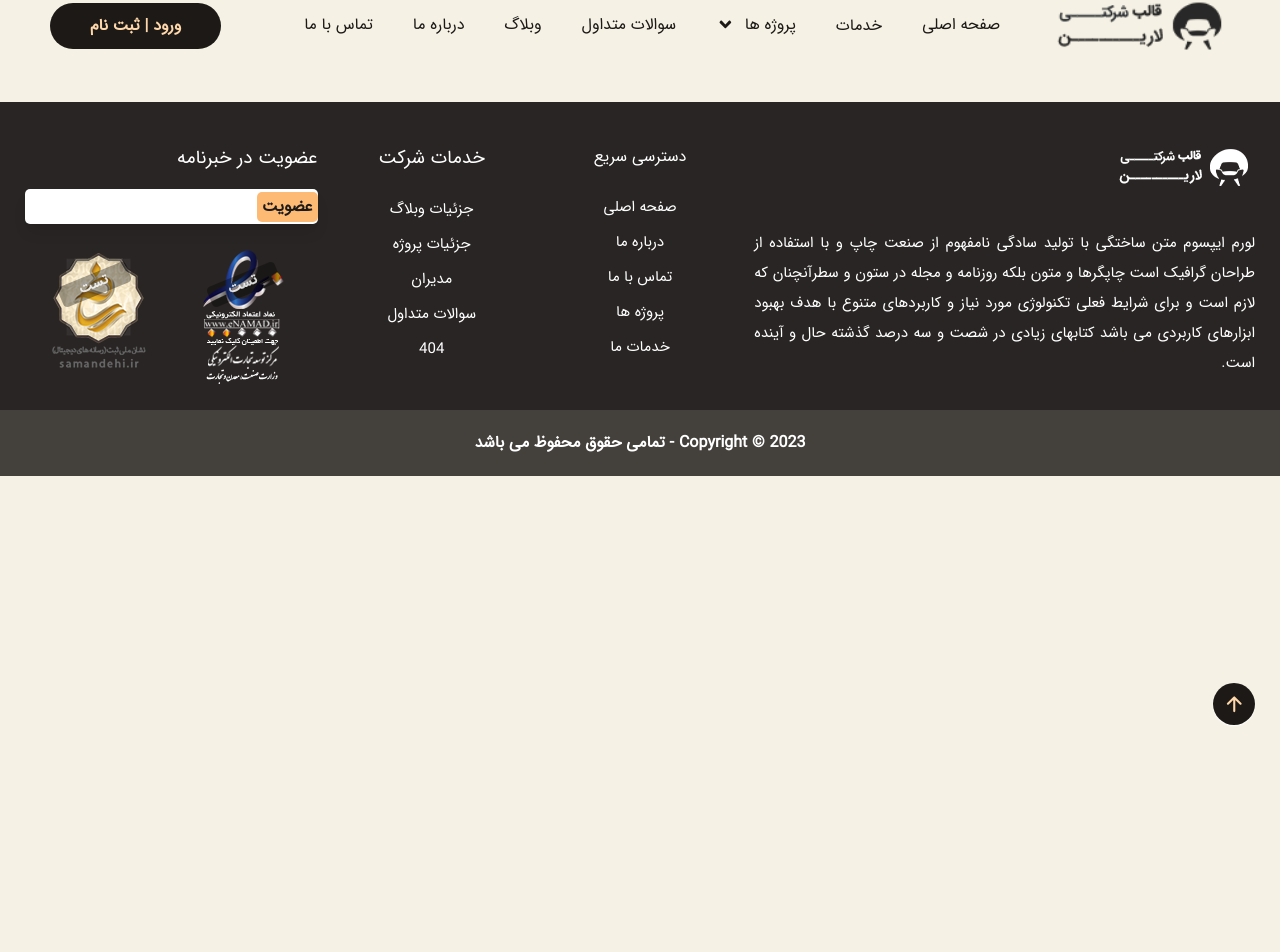
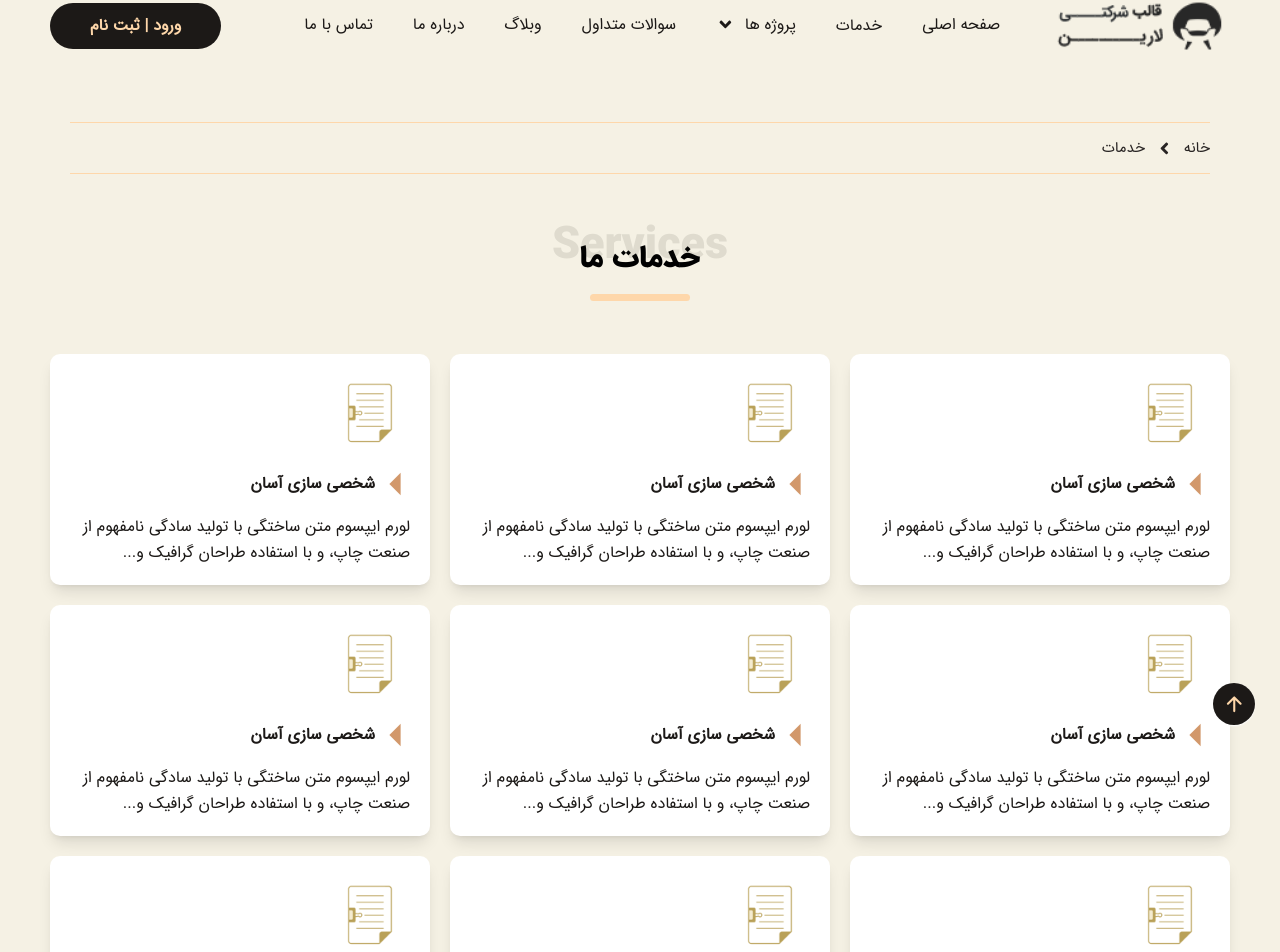
Before and after one commit to Reza-HM/Larin-Corporation, a React (Vite) app: page /services in a window 1280 px wide. Shown: the part 50-1002 px from the top of the page. Before the commit the page ends 800 px from the top, so only its background shows below. Built offline with nearby package versions, Linux system fonts and the light colour scheme.

Commit message:
coding services page

```diff
--- /dev/null
+++ b/src/Components/Modules/BreadCrumb.tsx
@@ -0,0 +1,21 @@
+import { FC } from "react";
+import { FaAngleLeft } from "react-icons/fa";
+
+interface BreadCrumbProps {
+  route: string;
+}
+
+const BreadCrumb: FC<BreadCrumbProps> = ({ route }) => {
+  return (
+    <div className="p-8 text-stone-800 text-2xl">
+      <span className="h-px w-full block bg-orange-200"></span>
+      <div className=" flex items-center gap-4 py-6 ">
+        <p>خانه</p>
+        <FaAngleLeft className="text-3xl" />
+        <p>{route}</p>
+      </div>
+      <span className="h-px w-full block bg-orange-200"></span>
+    </div>
+  );
+};
+export default BreadCrumb;
--- a/src/Components/Modules/Navbar.tsx
+++ b/src/Components/Modules/Navbar.tsx
@@ -5,7 +5,9 @@ const Navbar = () => {
   return (
     <div className="flex justify-between items-center p-20">
       <div className="flex items-center gap-20">
-        <img src="/img/logo.png" className="w-72" alt="" />
+        <Link to="/">
+          <img src="/img/logo.png" className="w-72" alt="" />
+        </Link>
         <ul className="flex items-center gap-16 text-stone-900  ">
           <li className="hover:border-b hover:border-orange-300 pb-1 duration-200">
             <Link to="/">صفحه اصلی</Link>
--- a/src/Components/Modules/SectionHeader.tsx
+++ b/src/Components/Modules/SectionHeader.tsx
@@ -1,4 +1,5 @@
 import { FC } from "react";
+import { useLocation } from "react-router-dom";
 
 interface SectionHeaderProps {
   persianTitle: string;
@@ -9,8 +10,15 @@ const SectionHeader: FC<SectionHeaderProps> = ({
   englishTitle,
   persianTitle,
 }) => {
+
+  const location = useLocation();
+
   return (
-    <div className="flex justify-center relative mt-60">
+    <div
+      className={`flex justify-center relative ${
+        location.pathname !== "/" ? "mt-20" : "mt-60"
+      }`}
+    >
       <h2 className="font-IRANSans_Black text-5xl">{persianTitle}</h2>
       <div className="absolute -top-8">
         <span className="font-IRANSans_Black text-7xl text-opacity-10 text-stone-900">
--- a/src/Components/Modules/Service.tsx
+++ b/src/Components/Modules/Service.tsx
@@ -1,8 +1,15 @@
 import { GoTriangleLeft } from "react-icons/go";
+import { useLocation } from "react-router-dom";
 
 const Service = () => {
+  const location = useLocation();
+
   return (
-    <div className="p-8 bg-white text-stone-800 rounded-2xl shadow-lg flex flex-col gap-6 hover:-translate-y-2 duration-500 cursor-pointer">
+    <div
+      className={`${
+        location.pathname === "/services" ? "col-span-4" : ""
+      } p-8 bg-white text-stone-800 rounded-2xl shadow-lg flex flex-col gap-6 hover:-translate-y-2 duration-500 cursor-pointer`}
+    >
       <img src="/img/17.png" className="w-32" alt="" />
       <div className="flex items-center gap-2">
         <GoTriangleLeft className="text-5xl text-amber-700/60" />{" "}
--- /dev/null
+++ b/src/Pages/Services.tsx
@@ -0,0 +1,27 @@
+import BreadCrumb from "../Components/Modules/BreadCrumb";
+import SectionHeader from "../Components/Modules/SectionHeader";
+import Service from "../Components/Modules/Service";
+
+const Services = () => {
+  return (
+    <div className="container">
+      <BreadCrumb route="خدمات" />
+      <SectionHeader englishTitle="Services" persianTitle="خدمات ما" />
+      <div className="my-32 grid grid-cols-12 gap-8">
+        <Service />
+        <Service />
+        <Service />
+        <Service />
+        <Service />
+        <Service />
+        <Service />
+        <Service />
+        <Service />
+        <Service />
+        <Service />
+        <Service />
+      </div>
+    </div>
+  );
+};
+export default Services;
--- a/src/routes.tsx
+++ b/src/routes.tsx
@@ -1,10 +1,14 @@
 import Index from "./Pages/Index";
+import Services from "./Pages/Services";
 
 interface Route {
   path: string;
   element: React.ReactElement;
 }
 
-const routes: Route[] = [{ path: "/", element: <Index /> }];
+const routes: Route[] = [
+  { path: "/", element: <Index /> },
+  { path: "/services", element: <Services /> },
+];
 
 export default routes;
```
